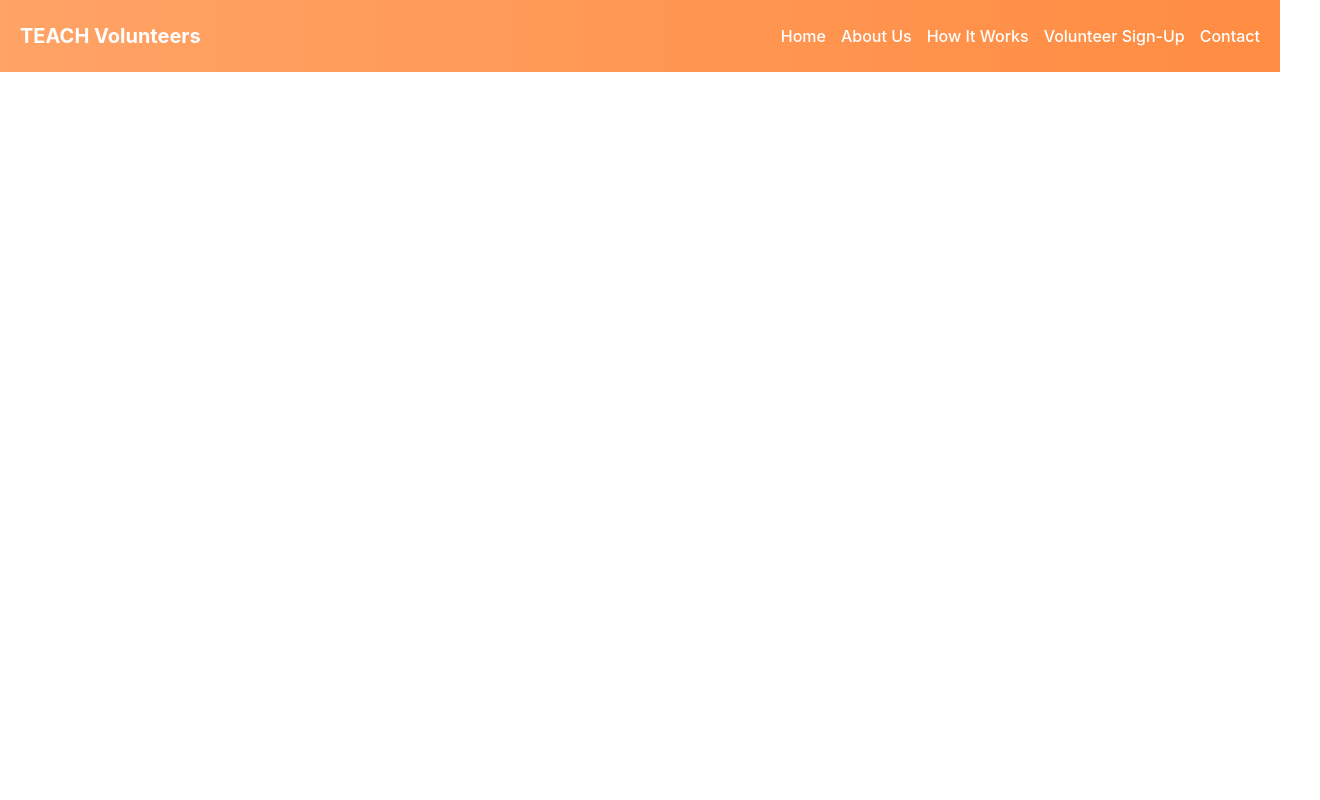
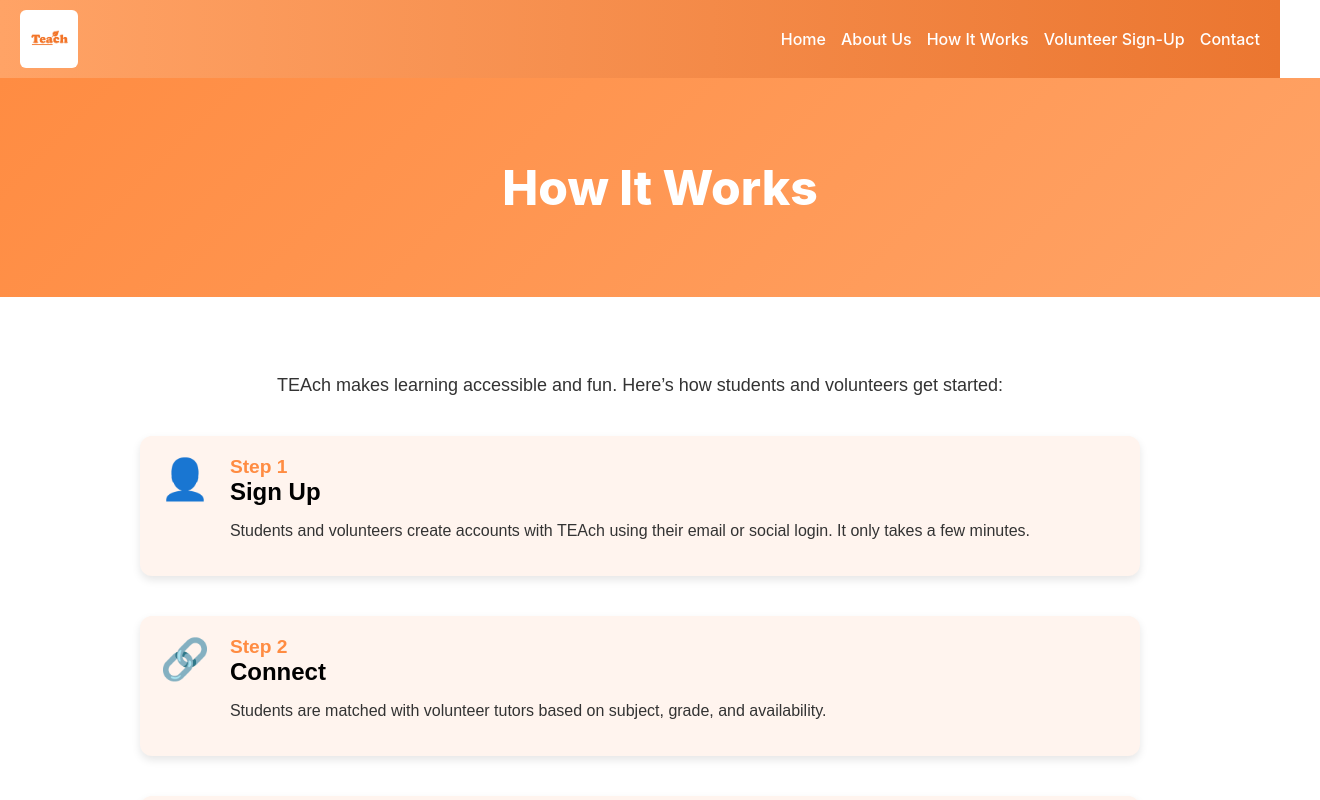
Before and after one commit to adinhudson/teach, a React (Create React App) app: page /teach/how-it-works in a window 1280 px wide. Shown: the top 800 px of the page, 1320 px wide, since content can reach past the window. Built offline with nearby package versions, Linux system fonts and the light colour scheme.

Commit message:
Update Home page with video, How It Works cards, and learn-grow-excel section

```diff
--- a/package.json
+++ b/package.json
@@ -19,7 +19,7 @@
     "build": "react-scripts build",
     "test": "react-scripts test",
     "eject": "react-scripts eject",
-    "predeploy": "npm run build",
+    "predeploy": "yarn build",
     "deploy": "gh-pages -d build"
   },
   "eslintConfig": {
--- a/src/App.js
+++ b/src/App.js
@@ -2,6 +2,8 @@ import { BrowserRouter as Router, Routes, Route } from "react-router-dom";
 import Navbar from './Components/Navbar';
 import Home from './Pages/Home';
 import About from './Pages/About us';
+import HowItWorks from './Pages/How-it-works.jsx';
+
 //import Footer from "./components/Footer";
 //import Home from "./pages/Home";
 //import Volunteer from "./pages/Volunteer";
@@ -15,6 +17,7 @@ function App() {
           <Routes>
             <Route path="/" element={<Home />} />
             <Route path="/about" element={<About />} />
+            <Route path="/how-it-works" element={<HowItWorks />} />
           </Routes>
         </main>
       </div>
--- a/src/Components/Navbar.jsx
+++ b/src/Components/Navbar.jsx
@@ -4,7 +4,15 @@ import { Link } from 'react-router-dom';
 function Navbar() {
   return (
     <nav style={styles.navbar}>
-      <div style={styles.logo}>TEACH Volunteers</div>
+      {/* Logo (rectangle) */}
+      <div style={styles.logoContainer}>
+        <img
+          src={process.env.PUBLIC_URL + "/MAIN-LOGO.jpg"}
+          alt="TEACH Volunteers"
+          style={styles.logoImage}
+        />
+      </div>
+
       <ul style={styles.navLinks}>
         <li><Link to="/" style={styles.link}>Home</Link></li>
         <li><Link to="/about" style={styles.link}>About Us</Link></li>
@@ -24,13 +32,19 @@ const styles = {
     justifyContent: 'space-between',
     alignItems: 'center',
     padding: '10px 20px',
-    background: 'linear-gradient(90deg, #ffa366, #ff8c42)',
+    background: 'linear-gradient(90deg, #ffa366, #eb7630)',
     zIndex: 1000,
   },
-  logo: {
-    fontWeight: 'bold',
-    fontSize: '20px',
-    color: '#fff',
+  logoContainer: {
+    display: 'flex',
+    alignItems: 'center',
+  },
+  logoImage: {
+    height: '50px',   // keeps it aligned with navbar height
+    objectFit: 'contain',
+    backgroundColor: '#fff', // optional if you want padding behind
+    padding: '4px',
+    borderRadius: '6px', // small rounded corners (remove if you want sharp edges)
   },
   navLinks: {
     listStyle: 'none',
@@ -44,5 +58,4 @@ const styles = {
   },
 };
 
-
 export default Navbar;
--- a/src/Pages/About us.jsx
+++ b/src/Pages/About us.jsx
@@ -21,7 +21,24 @@ const About = () => {
   ];
 
   const styles = {
-    container: { padding: '60px 20px', maxWidth: '1000px', margin: '0 auto', fontFamily: 'Nunito, sans-serif' },
+    hero: {
+      width: '100%',
+      background: 'linear-gradient(135deg, #ff8c42, #ffa366)',
+      padding: '80px 20px',
+      textAlign: 'center',
+      color: '#fff',
+    },
+    heroTitle: {
+      fontSize: '3rem',
+      fontWeight: '800',
+      margin: 0,
+    },
+    container: {
+      padding: '60px 20px',
+      maxWidth: '1000px',
+      margin: '0 auto',
+      fontFamily: 'Nunito, sans-serif',
+    },
     section: { marginBottom: '50px' },
     title: { fontSize: '30px', fontWeight: 'bold', marginBottom: '20px', color: '#ff8c42' },
     text: { fontSize: '17px', lineHeight: '1.7', marginBottom: '15px', color: '#333' },
@@ -36,7 +53,7 @@ const About = () => {
       textAlign: 'center'
     },
     cardImg: {
-      width: '150px',      // increased size
+      width: '150px',
       height: '150px',
       objectFit: 'contain',
       borderRadius: '12px',
@@ -47,6 +64,13 @@ const About = () => {
   };
 
   return (
+    <div>
+      {/* Hero Section */}
+      <section style={styles.hero}>
+        <h1 style={styles.heroTitle}> About Us</h1>
+      </section>
+
+      {/* Main Content */}
       <div style={styles.container}>
         {/* Who We Are */}
         <section style={styles.section}>
@@ -132,7 +156,7 @@ const About = () => {
                 <img
                   src={story.img}
                   alt={story.student}
-                style={{...styles.cardImg, width: '160px', height: '160px'}} // slightly bigger for stories
+                  style={{...styles.cardImg, width: '160px', height: '160px'}}
                   onMouseOver={e => { e.currentTarget.style.transform = 'scale(1.1)'; e.currentTarget.style.filter = 'brightness(1.2)'; }}
                   onMouseOut={e => { e.currentTarget.style.transform = 'scale(1)'; e.currentTarget.style.filter = 'brightness(1)'; }}
                 />
@@ -143,6 +167,7 @@ const About = () => {
           </div>
         </section>
       </div>
+    </div>
   );
 };
 
--- a/src/Pages/Home.jsx
+++ b/src/Pages/Home.jsx
@@ -4,10 +4,11 @@ function Home() {
   const [muted, setMuted] = useState(true);
   const toggleMute = () => setMuted(!muted);
 
-  const brands = [
-    { src: "santander.png", name: "Santander" },
-    { src: "sussex.png", name: "Sussex Innovation" },
-    { src: "world vision lanka.jpg", name: "World Vision Lanka" },
+  const steps = [
+    { number: 1, title: 'Sign Up', description: 'Students and volunteers create accounts with TEAch using their email or social login. It only takes a few minutes.', icon: '👤' },
+    { number: 2, title: 'Connect', description: 'Students are matched with volunteer tutors based on subject, grade, and availability.', icon: '🔗' },
+    { number: 3, title: 'Learn', description: 'Tutors provide live online classes and support students with homework, revision, and guidance with just 2 hours a week.', icon: '📚' },
+    { number: 4, title: 'Grow', description: 'Students gain confidence, improve grades, and open doors to new educational opportunities.', icon: '🚀' },
   ];
 
   return (
@@ -19,39 +20,36 @@ function Home() {
           <h1 style={styles.fancyText}>
             Empowering Communities<br />Through Education
           </h1>
-
           <img
             src={process.env.PUBLIC_URL + "/MAIN-LOGO.jpg"}
             style={styles.mainLogo}
             alt="TEAch Volunteers"
           />
+        </div>
+      </section>
 
-          <div style={styles.brandsContainer}>
-            {brands.map((brand, index) => (
-              <div key={index} style={styles.brandWrapper}>
-                <img
-                  src={process.env.PUBLIC_URL + "/brands/" + brand.src}
-                  alt={brand.name}
-                  title={brand.name}
-                  style={styles.brandLogo}
-                  onMouseEnter={e => {
-                    e.currentTarget.style.transform = 'scale(1.2)';
-                    e.currentTarget.style.filter = 'brightness(1.2)';
-                  }}
-                  onMouseLeave={e => {
-                    e.currentTarget.style.transform = 'scale(1)';
-                    e.currentTarget.style.filter = 'brightness(1)';
-                  }}
-                />
-              </div>
-            ))}
-          </div>
+      {/* Who We Are Section */}
+      <section style={styles.aboutSection}>
+        <h2 style={styles.aboutTitle}>✨ Who We Are</h2>
+        <div style={styles.aboutBox}>
+          <p style={styles.aboutText}>
+            Many tea estate families in Sri Lanka still face poverty, with children often leaving school too early. <br />
+            <span style={styles.highlight}>TEAch Volunteers</span> was founded to change that. We connect dedicated volunteers with children who cannot afford private tutoring, offering them the
+            <span style={styles.highlight}> support</span>,
+            <span style={styles.highlight}> confidence</span>, and
+            <span style={styles.highlight}> hope</span> to succeed. <br />
+            Our mission: every child deserves the chance to
+            <span style={styles.highlight}> learn</span>,
+            <span style={styles.highlight}> grow</span>, and
+            <span style={styles.highlight}> dream of a brighter future</span>.
+          </p>
         </div>
       </section>
 
       {/* Video Section */}
       <section style={styles.videoSection}>
         <h2 style={styles.sectionTitle}>See Us In Action 🎥</h2>
+        <div style={styles.videoWrapper}>
           <video
             style={styles.video}
             autoPlay
@@ -62,7 +60,26 @@ function Home() {
           <button style={styles.muteButton} onClick={toggleMute}>
             {muted ? 'Unmute 🔊' : 'Mute 🔇'}
           </button>
+        </div>
       </section>
+
+      {/* How It Works Section */}
+      <section style={styles.howItWorksSection}>
+        <h2 style={styles.sectionTitle}>How It Works</h2>
+        <div style={styles.stepContainer}>
+          {steps.map((step) => (
+            <div key={step.number} style={styles.stepCard}>
+              <div style={styles.stepIcon}>{step.icon}</div>
+              <div>
+                <div style={styles.stepNumber}>Step {step.number}</div>
+                <h3 style={styles.stepTitle}>{step.title}</h3>
+                <p style={styles.stepDescription}>{step.description}</p>
+              </div>
+            </div>
+          ))}
+        </div>
+      </section>
+
     </div>
   );
 }
@@ -76,96 +93,41 @@ const styles = {
     display: 'flex',
     justifyContent: 'center',
     alignItems: 'center',
-    background: 'linear-gradient(135deg, #ffa366, #ff8c42)',
+    background: 'linear-gradient(135deg, #ffa366, #eb7630)',
     padding: '0 40px',
   },
+  heroContent: { position: 'relative', display: 'flex', alignItems: 'center', justifyContent: 'flex-start', gap: '40px', width: '100%', maxWidth: '1200px' },
+  mainLogo: { width: '220px', height: '220px', objectFit: 'contain', borderRadius: '12px', backgroundColor: '#fff', padding: '20px', zIndex: 2, position: 'relative' },
+  fancyText: { fontSize: '2.8rem', fontWeight: '800', textAlign: 'left', background: 'linear-gradient(90deg, #ffffff, #ffdab3, #eb7630)', WebkitBackgroundClip: 'text', WebkitTextFillColor: 'transparent', lineHeight: '1.2', maxWidth: '450px', zIndex: 2, flexShrink: 0, position: 'relative' },
 
-  heroContent: {
-    position: 'relative',
+  aboutSection: { padding: '50px 20px', maxWidth: '1000px', margin: '30px auto', textAlign: 'center' },
+  aboutTitle: { fontSize: '2.6rem', fontWeight: '800', color: '#eb7630', marginBottom: '25px' },
+  aboutBox: { backgroundColor: '#ffe6d1', borderRadius: '12px', padding: '30px 20px' },
+  aboutText: { fontSize: '1.4rem', fontWeight: '600', lineHeight: '2', color: '#222' },
+  highlight: { color: '#eb7630', fontWeight: '800' },
+
+  videoSection: { padding: '30px 10px' },
+  sectionTitle: { fontSize: '2rem', marginBottom: '20px', color: '#eb7630' },
+  videoWrapper: { position: 'relative', display: 'inline-block', width: '80%', maxWidth: '800px' },
+  video: { width: '100%', borderRadius: '12px', boxShadow: '0 4px 12px rgba(0,0,0,0.2)' },
+  muteButton: { position: 'absolute', bottom: '10px', right: '10px', background: '#eb7630', border: 'none', padding: '8px 15px', color: '#fff', fontWeight: 'bold', borderRadius: '8px', cursor: 'pointer' },
+
+  // How It Works
+  howItWorksSection: { padding: '50px 20px' },
+  stepContainer: { display: 'flex', gap: '20px', overflowX: 'auto', paddingBottom: '10px' },
+  stepCard: {
+    flex: '0 0 250px',
     display: 'flex',
-    alignItems: 'center',
-    justifyContent: 'flex-start',
-    gap: '40px',
-    width: '100%',
-    maxWidth: '1200px',
+    gap: '15px',
+    padding: '20px',
+    borderRadius: '12px',
+    background: 'linear-gradient(135deg, #ffa366, #eb7630)',
+    boxShadow: '0 4px 8px rgba(0,0,0,0.1)',
   },
-
-  mainLogo: {
-    width: '220px',
-    height: '220px',
-    objectFit: 'contain',
-    borderRadius: '50%',
-    backgroundColor: '#fff',
-    padding: '20px',
-    zIndex: 2,
-    position: 'relative',
-  },
-
-  brandsContainer: {
-    display: 'flex',
-    flexDirection: 'row', // horizontal layout
-    gap: '20px',
-    justifyContent: 'center',
-    alignItems: 'center',
-  },
-
-  brandWrapper: {
-    transition: 'transform 0.3s ease, filter 0.3s ease',
-    cursor: 'pointer',
-  },
-
-  brandLogo: {
-    width: '100px',
-    height: '100px',
-    objectFit: 'contain',
-    backgroundColor: '#fff',
-    borderRadius: '50%',
-    padding: '12px',
-    boxShadow: '0 4px 10px rgba(0,0,0,0.2)',
-    transition: 'transform 0.3s ease, filter 0.3s ease',
-  },
-
-  fancyText: {
-    fontSize: '2.8rem',
-    fontWeight: '800',
-    textAlign: 'left',
-    background: 'linear-gradient(90deg, #ffffff, #ffdab3, #ff8c42)',
-    WebkitBackgroundClip: 'text',
-    WebkitTextFillColor: 'transparent',
-    opacity: 0.9,
-    lineHeight: '1.2',
-    maxWidth: '450px',
-    zIndex: 2,
-    flexShrink: 0,
-    position: 'relative',
-  },
-
-  // Video Section
-  videoSection: {
-    padding: '50px 20px',
-    backgroundColor: '#fff7f0',
-  },
-  sectionTitle: {
-    fontSize: '2rem',
-    marginBottom: '20px',
-    color: '#ff8c42',
-  },
-  video: {
-    width: '80%',
-    maxWidth: '800px',
-    borderRadius: '12px',
-    boxShadow: '0 4px 12px rgba(0,0,0,0.2)',
-  },
-  muteButton: {
-    marginTop: '15px',
-    background: '#ff8c42',
-    border: 'none',
-    padding: '10px 20px',
-    color: '#fff',
-    fontWeight: 'bold',
-    borderRadius: '8px',
-    cursor: 'pointer',
-  },
+  stepIcon: { fontSize: '2.5rem' },
+  stepNumber: { fontWeight: '800', fontSize: '1.2rem', color: '#0e0d0dff' },
+  stepTitle: { fontSize: '1.4rem', fontWeight: '700', margin: '5px 0' },
+  stepDescription: { fontSize: '1rem', color: '#333' },
 };
 
 export default Home;
--- /dev/null
+++ b/src/Pages/How-it-works.jsx
@@ -0,0 +1,127 @@
+import React from 'react';
+
+const HowItWorks = () => {
+  const steps = [
+    {
+      number: 1,
+      title: 'Sign Up',
+      description: 'Students and volunteers create accounts with TEAch using their email or social login. It only takes a few minutes.',
+      icon: '👤',
+    },
+    {
+      number: 2,
+      title: 'Connect',
+      description: 'Students are matched with volunteer tutors based on subject, grade, and availability.',
+      icon: '🔗',
+    },
+    {
+      number: 3,
+      title: 'Learn',
+      description: 'Tutors provide live online classes and support students with homework, revision, and guidance.',
+      icon: '📚',
+    },
+    {
+      number: 4,
+      title: 'Grow',
+      description: 'Students gain confidence, improve grades, and open doors to new educational opportunities.',
+      icon: '🚀',
+    },
+  ];
+
+  const styles = {
+    hero: {
+      width: '100%',
+      background: 'linear-gradient(135deg, #ff8c42, #ffa366)',
+      padding: '80px 20px',
+      textAlign: 'center',
+      color: '#fff',
+    },
+    heroTitle: {
+      fontSize: '3rem',
+      fontWeight: '800',
+      margin: 0,
+    },
+    container: {
+      padding: '60px 20px',
+      maxWidth: '1000px',
+      margin: '0 auto',
+      fontFamily: 'Nunito, sans-serif',
+    },
+    stepContainer: {
+      display: 'flex',
+      flexDirection: 'column',
+      gap: '40px',
+      marginTop: '40px',
+    },
+    stepCard: {
+      display: 'flex',
+      alignItems: 'flex-start',
+      gap: '20px',
+      background: '#fff4ee',
+      padding: '20px',
+      borderRadius: '12px',
+      boxShadow: '0 4px 8px rgba(0,0,0,0.1)',
+      transition: 'transform 0.3s, box-shadow 0.3s',
+    },
+    stepIcon: {
+      fontSize: '2.5rem',
+    },
+    stepNumber: {
+      fontWeight: '800',
+      fontSize: '1.2rem',
+      color: '#ff8c42',
+    },
+    stepContent: {},
+    stepTitle: {
+      fontSize: '1.5rem',
+      fontWeight: '700',
+      margin: '0 0 5px 0',
+    },
+    stepDescription: {
+      fontSize: '16px',
+      color: '#333',
+    },
+  };
+
+  return (
+    <div>
+      {/* Hero Section */}
+      <section style={styles.hero}>
+        <h1 style={styles.heroTitle}>How It Works</h1>
+      </section>
+
+      {/* Main Content */}
+      <div style={styles.container}>
+        <p style={{ textAlign: 'center', fontSize: '18px', color: '#333' }}>
+          TEAch makes learning accessible and fun. Here’s how students and volunteers get started:
+        </p>
+
+        <div style={styles.stepContainer}>
+          {steps.map((step) => (
+            <div
+              key={step.number}
+              style={styles.stepCard}
+              onMouseOver={(e) => {
+                e.currentTarget.style.transform = 'translateY(-5px)';
+                e.currentTarget.style.boxShadow = '0 8px 16px rgba(0,0,0,0.2)';
+              }}
+              onMouseOut={(e) => {
+                e.currentTarget.style.transform = 'translateY(0)';
+                e.currentTarget.style.boxShadow = '0 4px 8px rgba(0,0,0,0.1)';
+              }}
+            >
+              <div style={styles.stepIcon}>{step.icon}</div>
+              <div style={styles.stepContent}>
+                <div style={styles.stepNumber}>Step {step.number}</div>
+                <h3 style={styles.stepTitle}>{step.title}</h3>
+                <p style={styles.stepDescription}>{step.description}</p>
+              </div>
+            </div>
+          ))}
+        </div>
+      </div>
+    </div>
+  );
+};
+
+export default HowItWorks;
```
Lines whose indentation alone changed are shown as unchanged.
